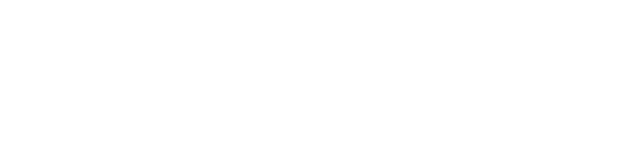
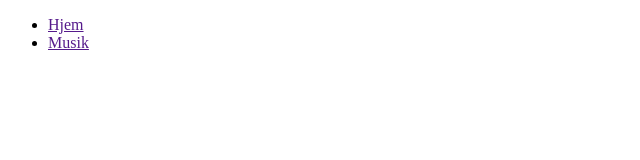
Before and after one commit to CasperRA/MusikProjekt, a plain HTML site: page Navigation-bar.html in a window 1280 px wide. Shown: the whole page, without its empty margins (0-640 px from the left). Drawn offline with Linux system fonts and the light colour scheme.

Commit message:
Navigastion bar

```diff
--- a/Navigation-bar.html
+++ b/Navigation-bar.html
@@ -8,8 +8,20 @@
 </head>
 <body>
     <header class="navigasion-bar">
-
-
+        <nav class="navigasion-bar-contaioner">
+            <ul class="navigation-bar-list">
+                <li class="navigasion-bar-list-item">
+                    <a class="navifasion-bar-link" href="">
+                        Hjem
+                    </a>
+                </li>
+                <li class="navigasion-bar-list-item">
+                    <a class="navifasion-bar-link" href="">
+                        Musik
+                    </a>
+                </li>
+            </ul>
+        </nav>
     </header>
 </body>
 </html>
```
